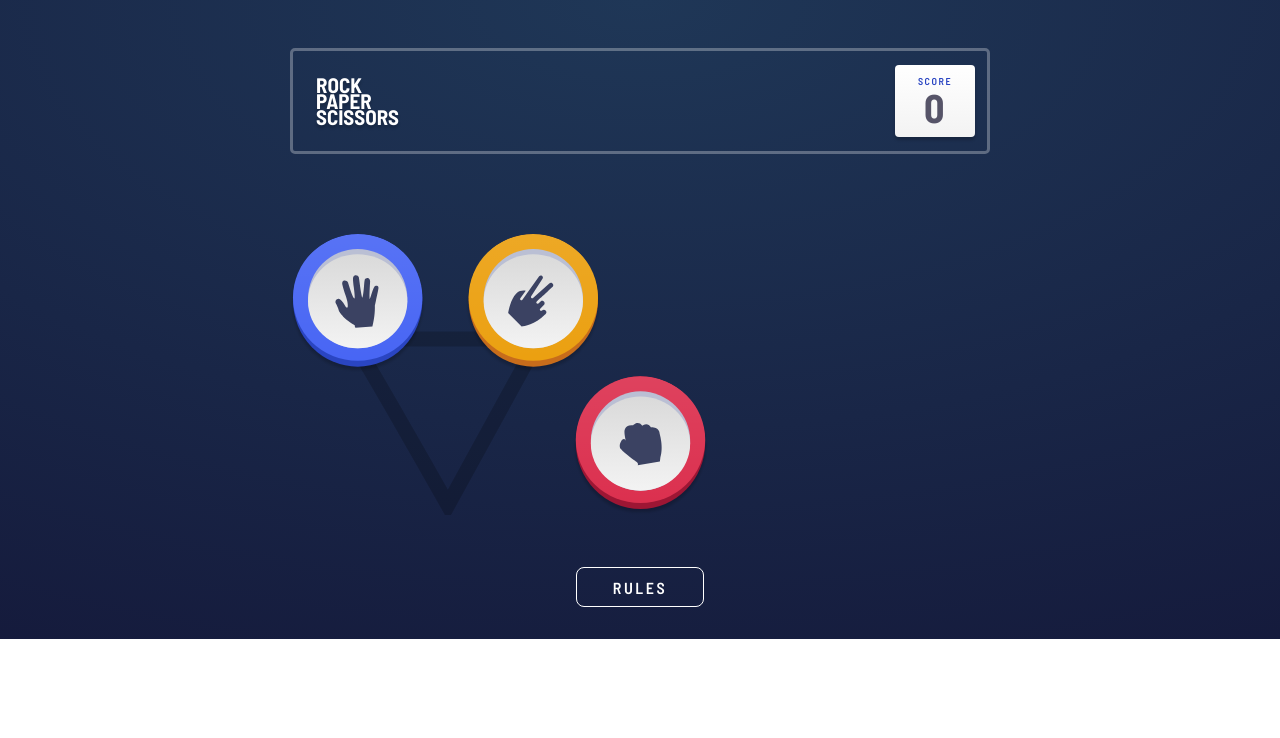
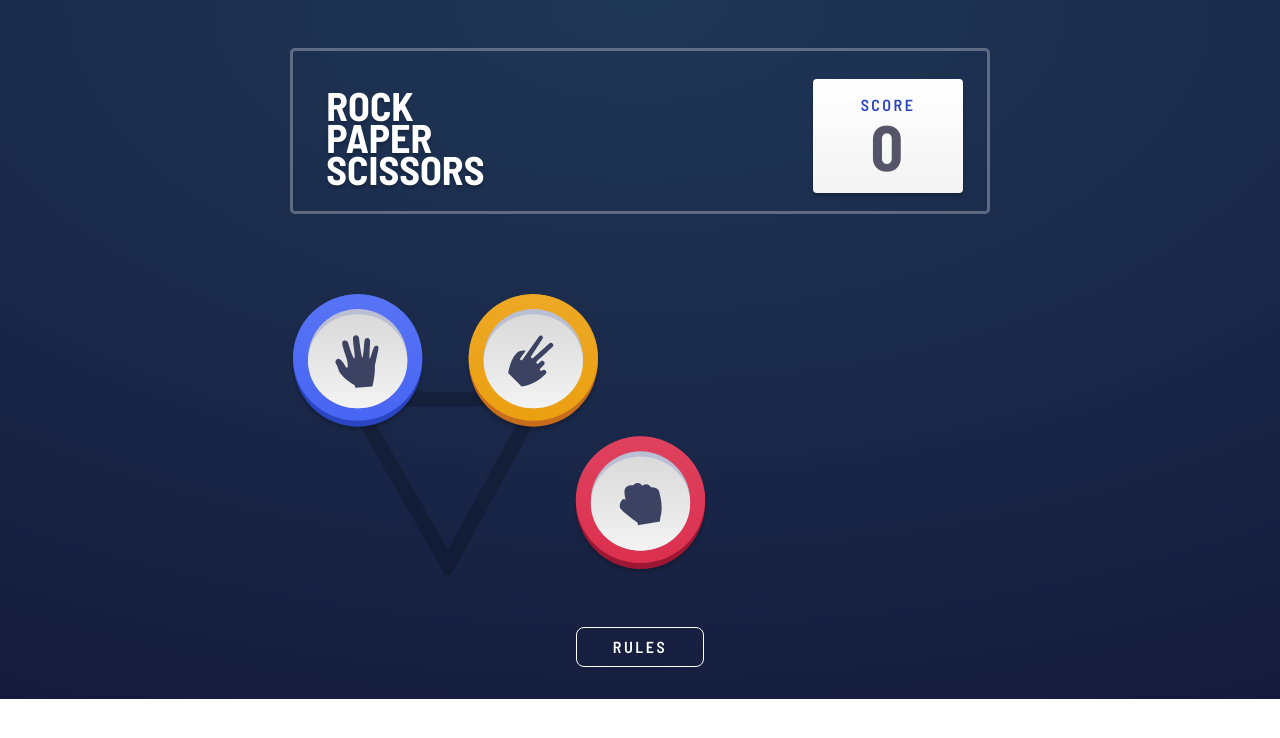
Before and after one commit to AnnaofAmber/Rock-Paper-Scissors-game, a React (Create React App) app: page / in a window 1280 px wide. Shown: the top 738 px of the page. Built offline with nearby package versions, Linux system fonts and the light colour scheme.

Commit message:
adding styles for Header for desktop

```diff
--- a/src/components/Header/Header.module.scss
+++ b/src/components/Header/Header.module.scss
@@ -5,9 +5,14 @@ display: flex;
 align-items: center;
 justify-content: space-between;
 padding: 12px 12px 12px 23px;
+
+@media only screen and (min-width: 768px) {
+    padding: 27.7px 24px 18px 33.32px;
+}
 }
 .title{
 color: #FFF;
+margin: 0;
 text-shadow: 0px 3px 3px rgba(0, 0, 0, 0.20);
 font-family: Barlow Semi Condensed;
 font-size: 21px;
@@ -17,4 +22,10 @@ text-transform: uppercase;
 
 width: 83px;
 
+@media only screen and (min-width: 768px) {
+    font-size: 40px;
+    width: 155.48px;
+    height: 92.7px;
+    line-height: 32px;
 }
+}
--- a/src/components/WinScore/WinScore.module.scss
+++ b/src/components/WinScore/WinScore.module.scss
@@ -6,6 +6,11 @@
   box-shadow: 0px 3px 3px 0px rgba(0, 0, 0, 0.2);
   display: flex;
   flex-direction: column;
+
+  @media only screen and (min-width: 768px) {
+    width: 150px;
+    height: 114px;
+  }
 }
 
 .score-text {
@@ -15,6 +20,11 @@ text-align: center;
 font-size: 10px;
 font-weight: 600;
 letter-spacing: 1.563px;
+
+@media only screen and (min-width: 768px) {
+  font-size: 16px;
+  letter-spacing: 2.5px;
+}
 }
 
 .score-current {
@@ -24,4 +34,9 @@ text-align: center;
 font-size: 40px;
 font-weight: 700;
 line-height: 40px;
+
+@media only screen and (min-width: 768px) {
+  font-size: 64px;
+  line-height: 64px;
 }
+}
```
